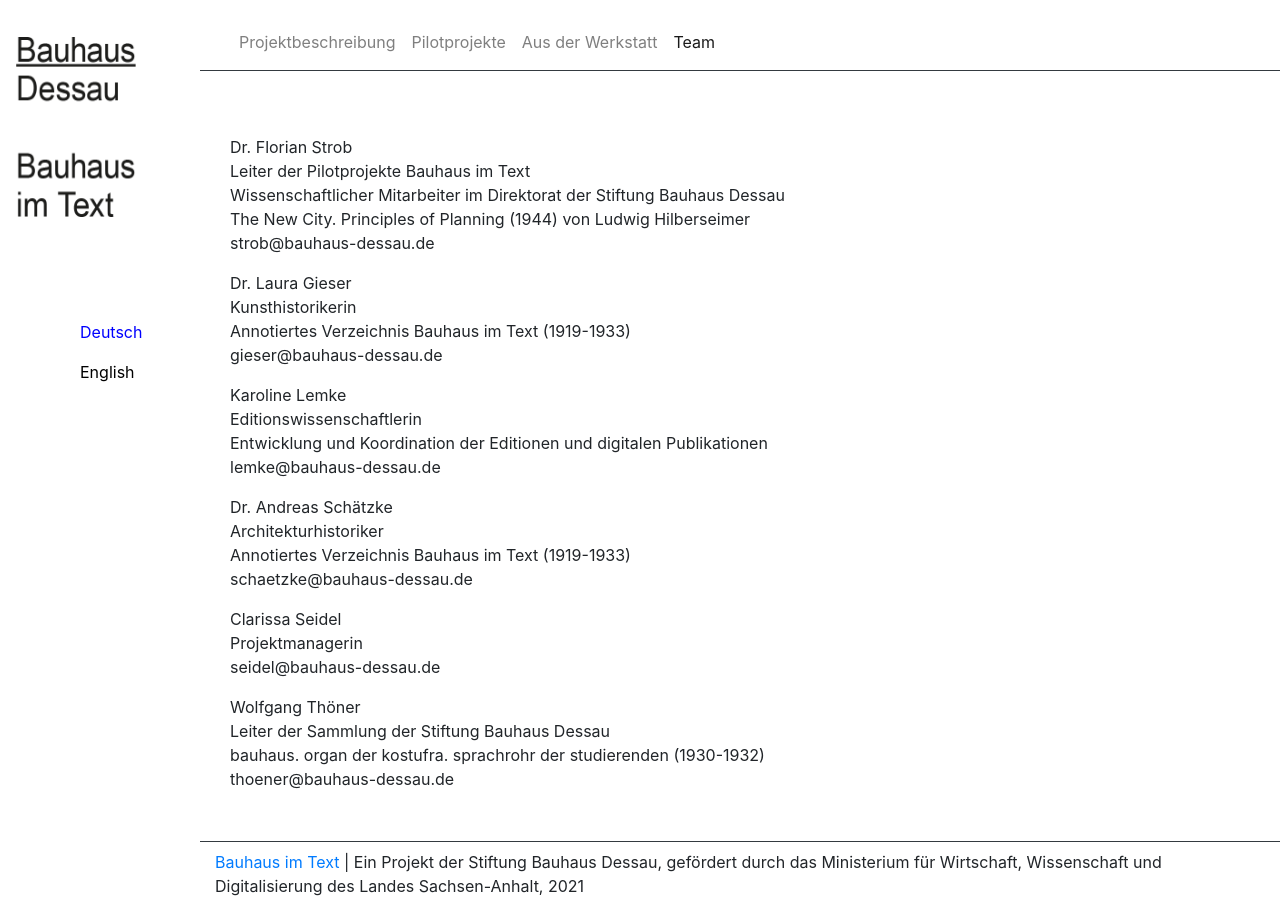
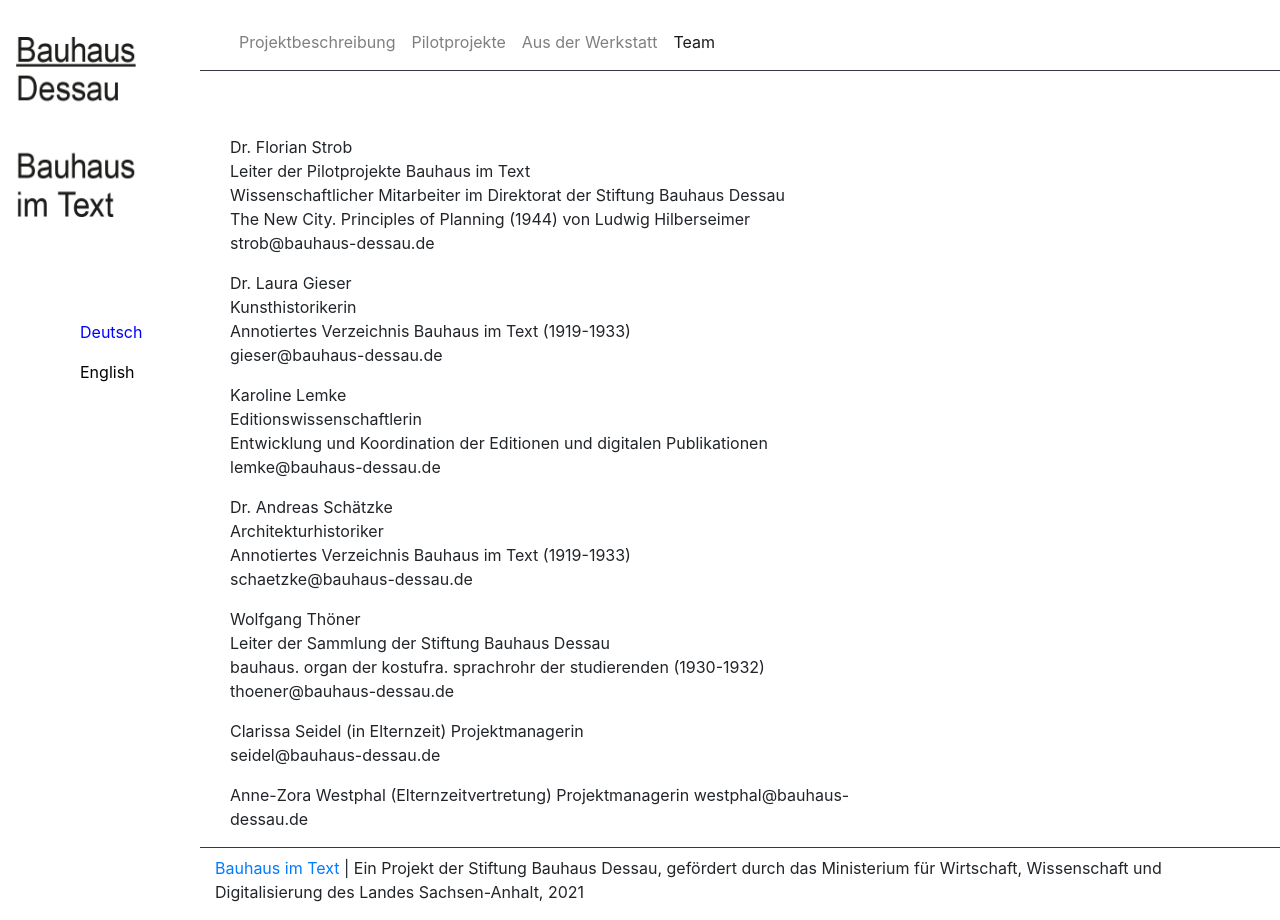
Before and after one commit to Bauhaus-im-Text/internetauftritt, a Jekyll site: the page built from pages/teammitglieder.md, in a window 1280 px wide. Built offline with Jekyll 4.4.1, drawn with Linux system fonts in a browser that asks for light colours.

Commit message:
Update teammitglieder.md

```diff
--- a/pages/teammitglieder.md
+++ b/pages/teammitglieder.md
@@ -30,12 +30,17 @@
 schaetzke@bauhaus-dessau.de
 
 
-Clarissa Seidel
+Wolfgang Thöner
+Leiter der Sammlung der Stiftung Bauhaus Dessau
+bauhaus. organ der kostufra. sprachrohr der studierenden (1930-1932)
+thoener@bauhaus-dessau.de
+
+
+Clarissa Seidel (in Elternzeit)
 Projektmanagerin
 seidel@bauhaus-dessau.de
 
 
-Wolfgang Thöner
-Leiter der Sammlung der Stiftung Bauhaus Dessau
-bauhaus. organ der kostufra. sprachrohr der studierenden (1930-1932)
-thoener@bauhaus-dessau.de
+Anne-Zora Westphal (Elternzeitvertretung)
+Projektmanagerin
+westphal@bauhaus-dessau.de
```
